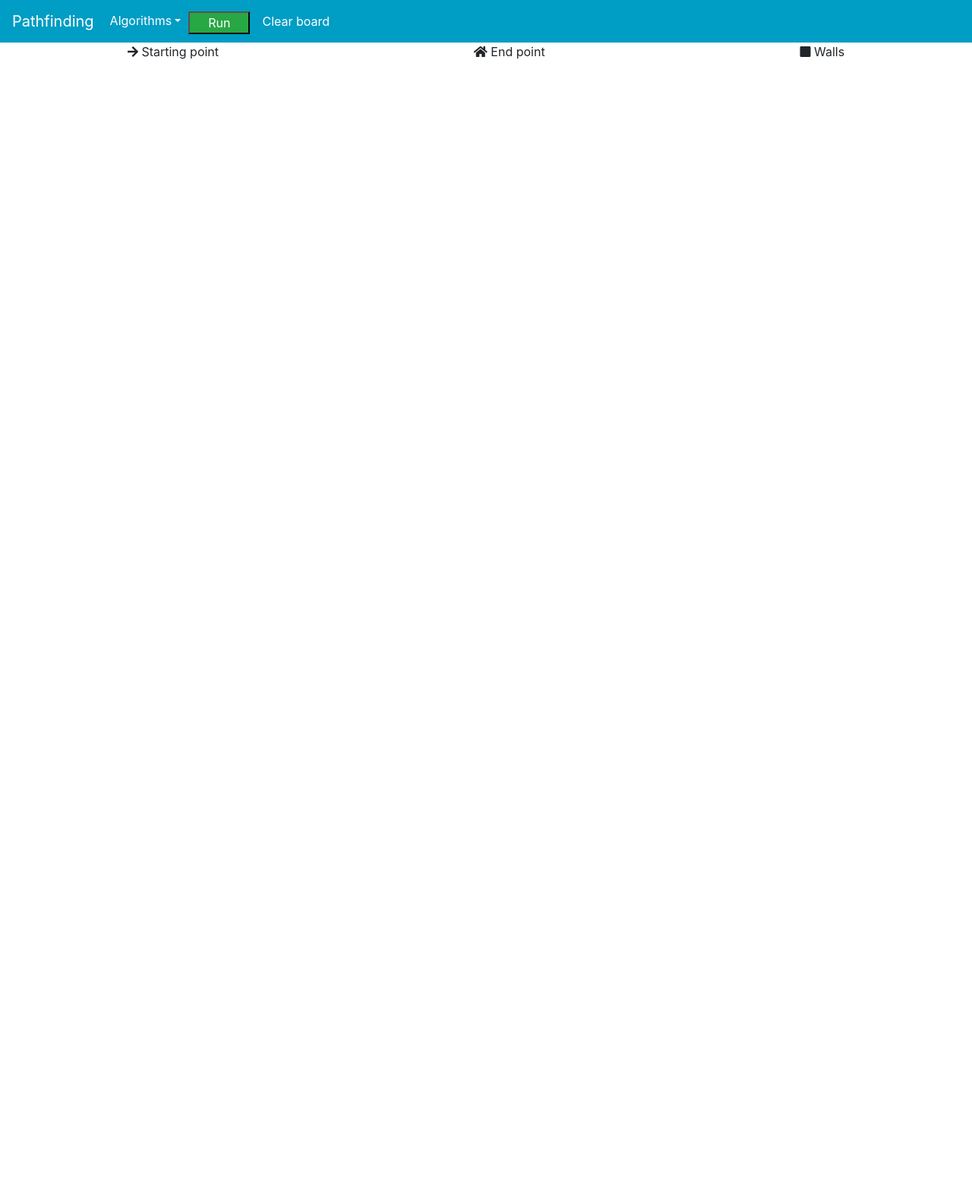
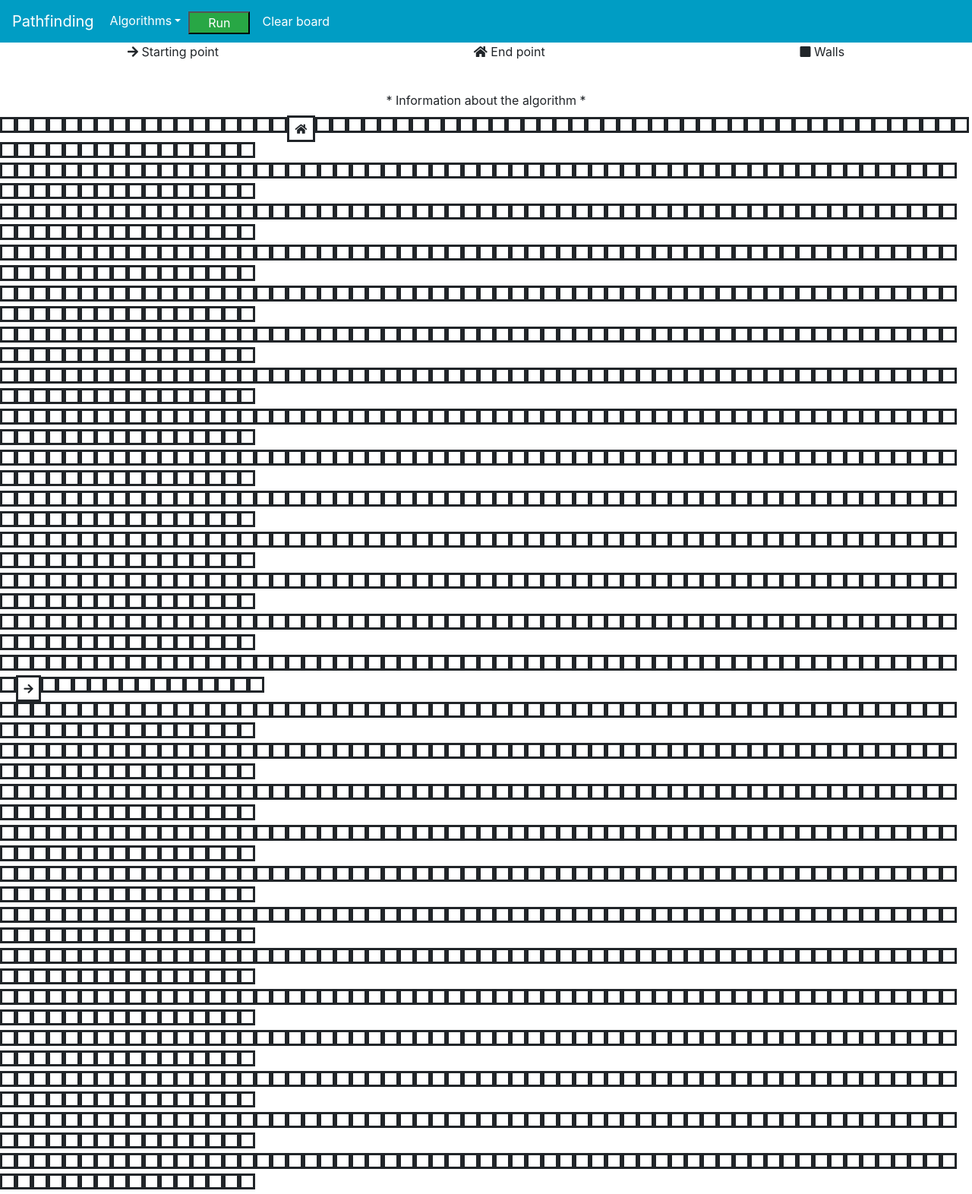
Before and after one commit to 99061142/Pathfinding, a CodeIgniter app: page /database/ in a window 1280 px wide. Shown: the whole page at 76% size. Before the commit the page ends 78 px from the top, so only its background shows below. Run offline with CodeIgniter, Linux system fonts and the light colour scheme; some libraries are stand-ins or nearby versions.

Commit message:
Added the code for the homepage, and the test nodes
Added the nodes to show the algorithm, and an script to:

1. Pick a random position for the start / ending point.

2. If the user hold down the left mouse button, and hovers over the node, the background gets black (what indicates that it is a wall).

```diff
--- a/application/views/pages/index.php
+++ b/application/views/pages/index.php
@@ -20,3 +20,15 @@
         </p>
     </div>
 </div>
+
+<p class="text-center mt-4 mb-2">* Information about the algorithm *</p>
+
+<div class="div-center">
+    <?php for($i = 0; $i <= 25; $i++){ ?>
+        <div class="div-center">
+            <?php for($x = 0; $x <= 75; $x++){ ?>
+                <div class="node"></div>
+            <?php } ?>
+        </div>
+    <?php } ?>
+</div>
--- a/application/views/templates/header.php
+++ b/application/views/templates/header.php
@@ -14,5 +14,8 @@
 
 		<link rel="stylesheet" href="https://use.fontawesome.com/releases/v5.15.3/css/all.css"> <!-- Font awesome -->
         <link rel="stylesheet" type="text/css" href="<?= base_url(); ?>css/styling.css"> <!-- Own styling -->
+
+        <script src="<?= base_url(); ?>js/homepage.js" defer></script> <!-- Code for the homepage -->
+
     </head>
     <body>
--- a/css/styling.css
+++ b/css/styling.css
@@ -45,3 +45,14 @@ nav button:focus{
 
 
 /* /Navigation styling */
+
+.div-center{
+    display: table;
+    margin: auto;
+}
+
+.node{
+    display: inline-block;
+    padding: 7.5px;
+    border-style: solid;
+}
--- /dev/null
+++ b/js/homepage.js
@@ -0,0 +1,28 @@
+const nodes = document.querySelectorAll("[class^=node]"); // All the nodes
+
+// Pick a random position for the starting point and the end point
+while(true){
+    var starting_point = nodes[Math.floor(Math.random()*nodes.length)];
+    var end_point = nodes[Math.floor(Math.random()*nodes.length)];
+
+    // If the positions are not the same
+    if(starting_point != end_point){
+        break
+    }
+}
+
+// Add the fonts to the nodes
+starting_point.classList.add("fas", "fa-arrow-right", "fa-sm");
+end_point.classList.add("fas", "fa-home", "fa-sm");
+
+
+// If the user hovers over the node, and hold the left mouse button, the node gets black ( indicate a wall )
+nodes.forEach(function(node){
+    // Add an event to the node
+    node.addEventListener("mouseover", function(mouse_event){
+        // When the user hold down the left mouse button
+        if(mouse_event.buttons == 1){
+            node.style.backgroundColor = "black"; // Change the background color
+        }
+    })
+});
```
